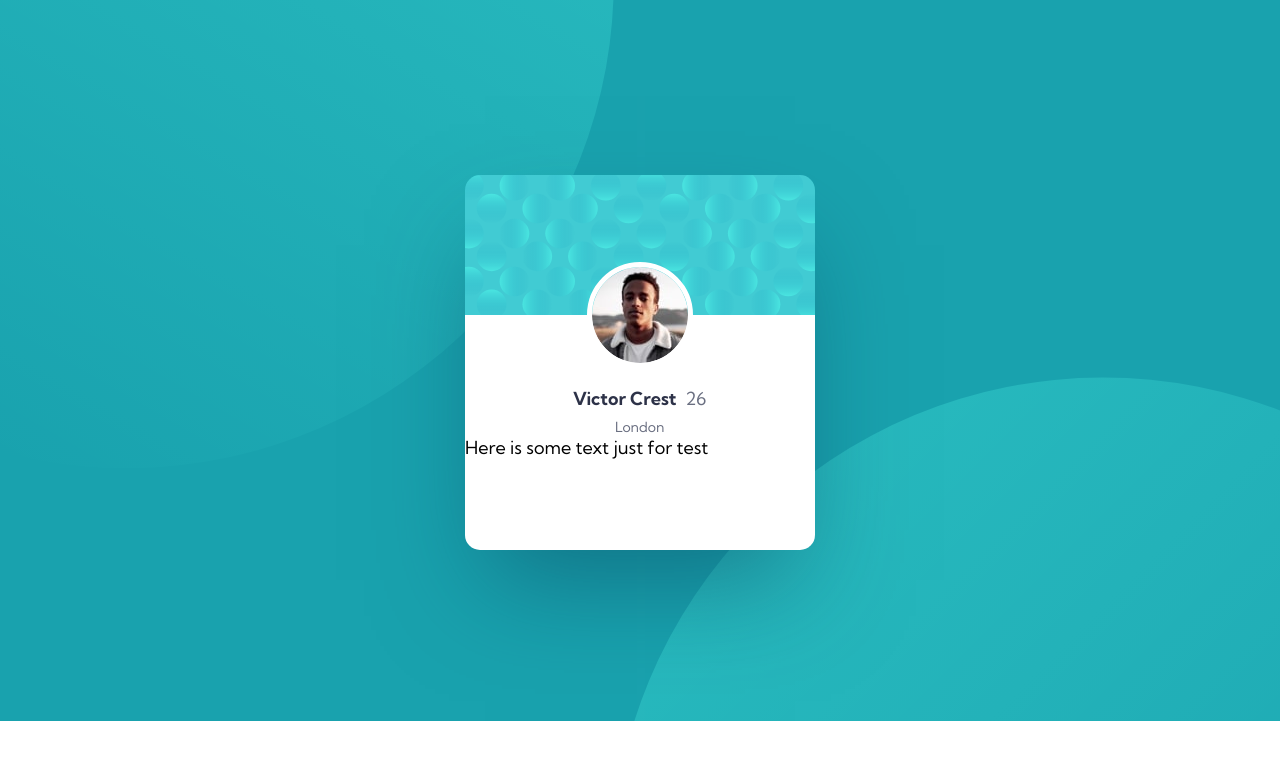
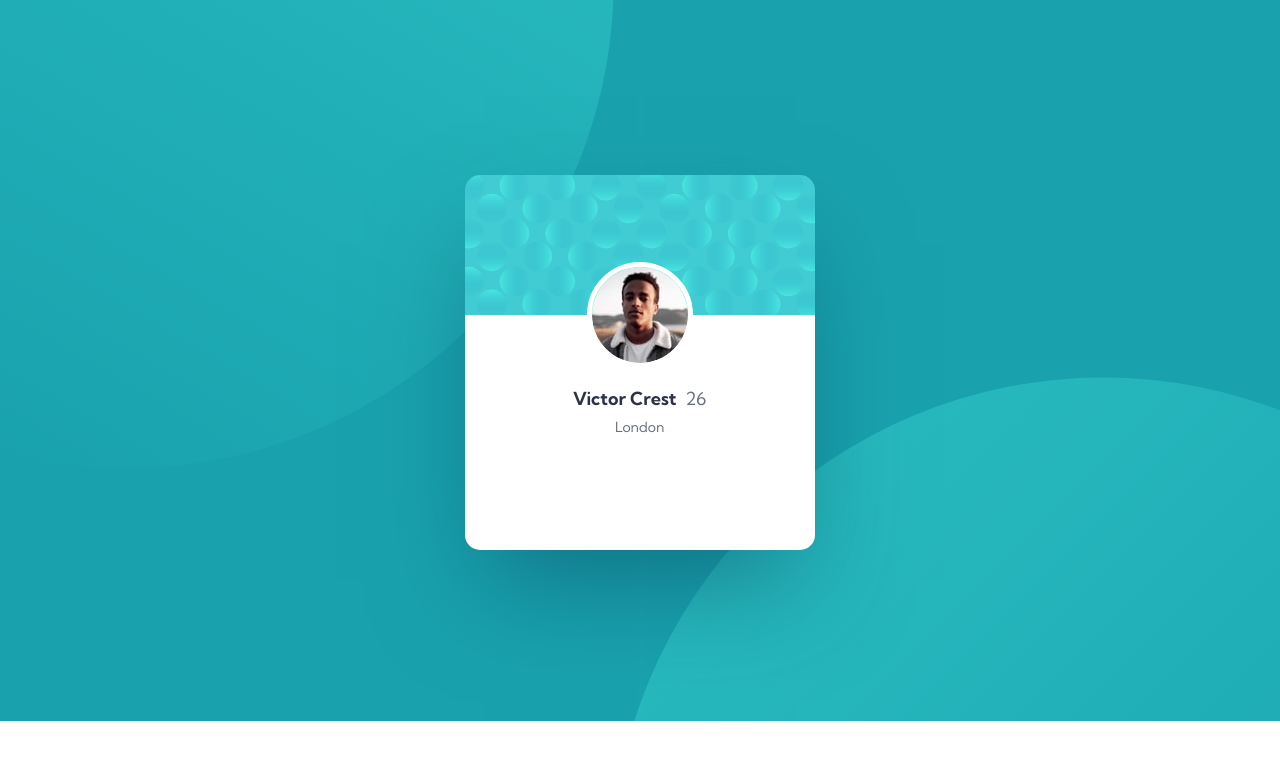
Before and after one commit to olepak/profile-card, a plain HTML site: page index.html in a window 1280 px wide. Drawn offline with Linux system fonts and the light colour scheme.

Commit message:
master Update

```diff
--- a/index.html
+++ b/index.html
@@ -15,7 +15,6 @@
 				<img src="images\image-victor.jpg" alt="avatar" class="avatar" />
 				<h3>Victor Crest <span>26</span></h3>
 				<p class="city">London</p>
-				<p>Here is some text just for test</p>
 			</div>
 		</div>
 	</body>
```
